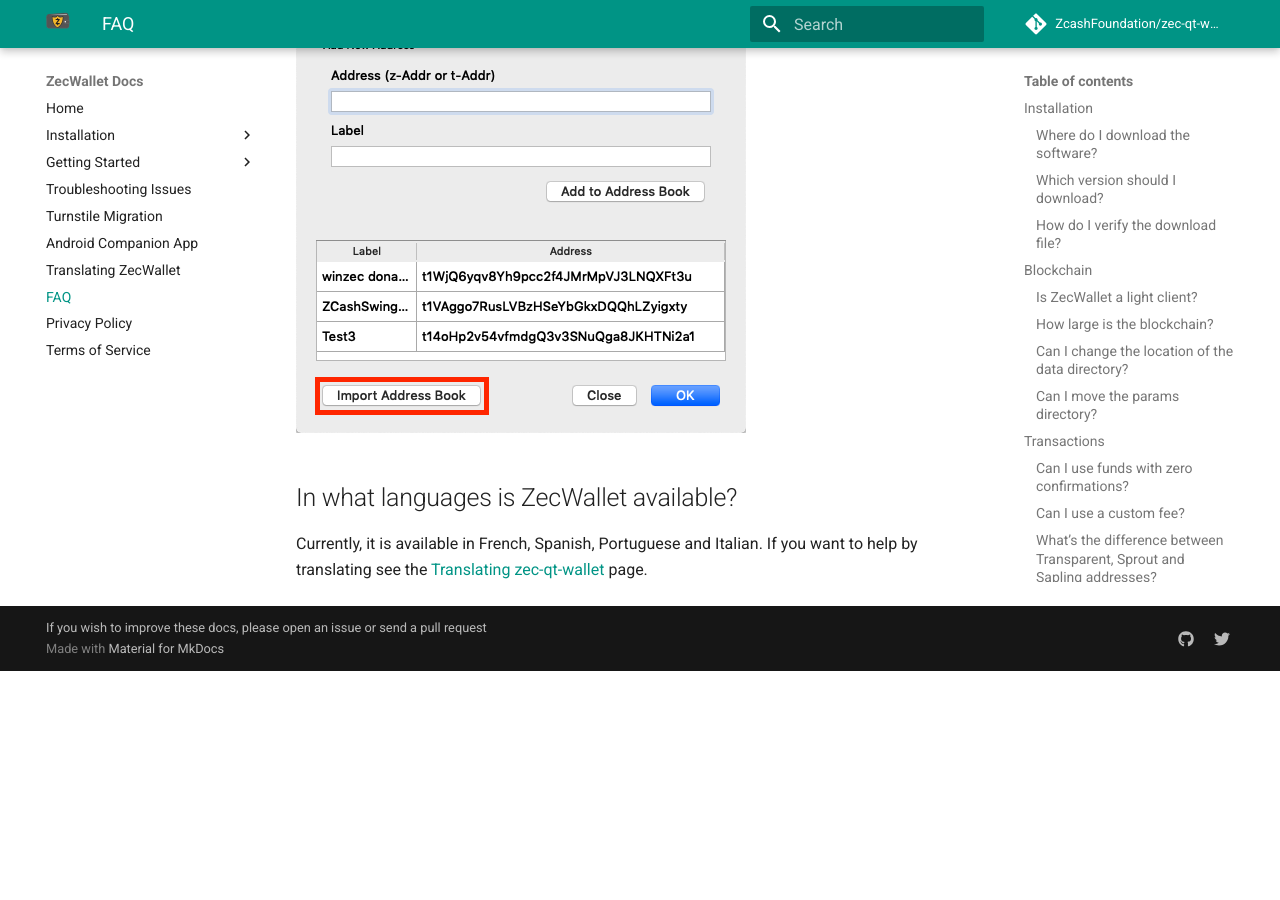
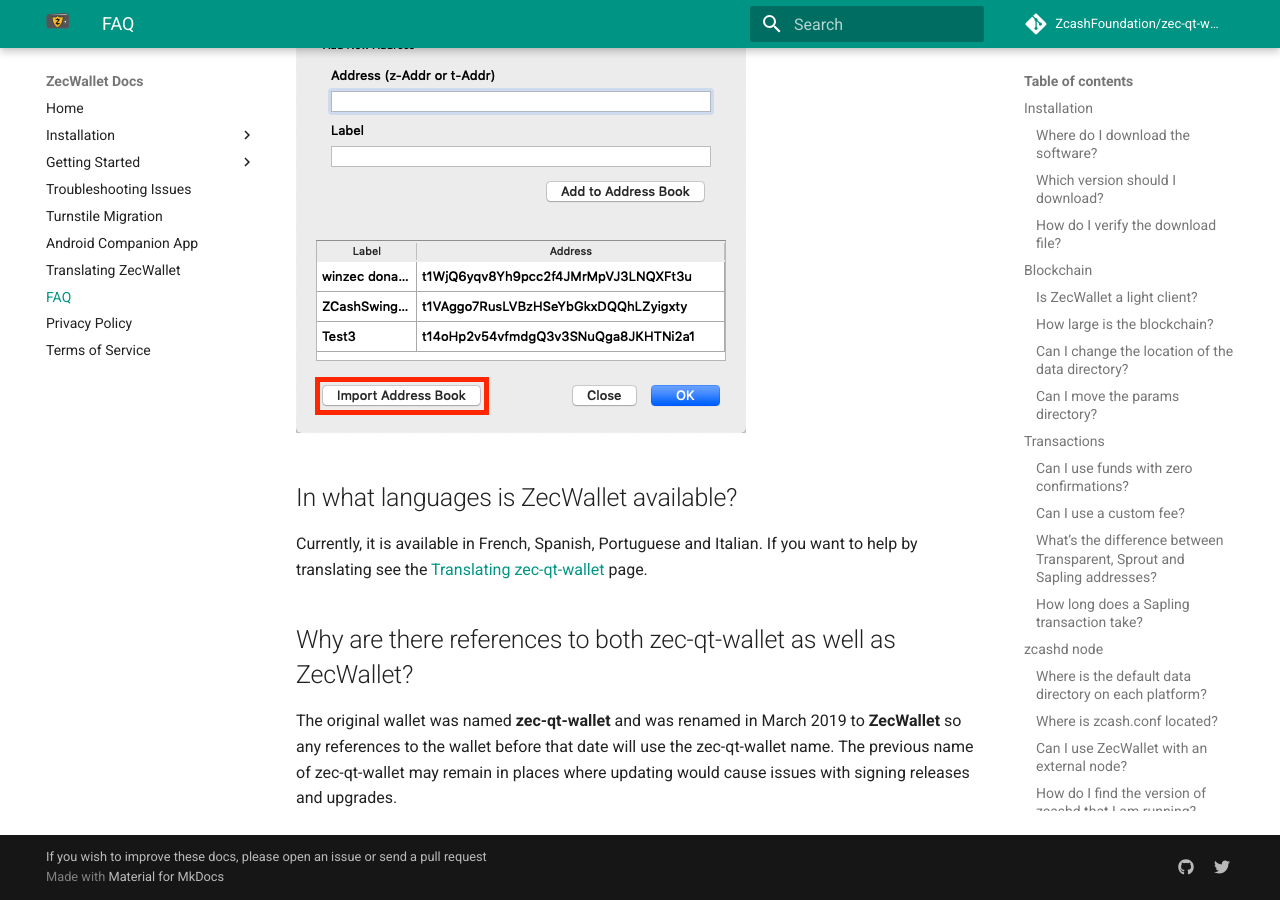
Before and after one commit to adityapk00/zqw-docs, an MkDocs documentation site: the page built from docs/faq.md, in a window 1280 px wide and 900 px high, scrolled down 7361 px. Built offline with MkDocs 1.6.1 and Material for MkDocs 9.7.7, drawn with Linux system fonts in a browser that asks for light colours; comment, search, counter and statistics services are not loaded; before the commit the page ends 8032 px from its top, so only the background shows below that.

Commit message:
Closes #24

```diff
--- a/docs/faq.md
+++ b/docs/faq.md
@@ -191,3 +191,7 @@
 ## In what languages is ZecWallet available?
 
 Currently, it is available in French, Spanish, Portuguese and Italian. If you want to help by translating see the [Translating zec-qt-wallet](/translations/) page.
+
+## Why are there references to both zec-qt-wallet as well as ZecWallet?
+
+The original wallet was named **zec-qt-wallet** and was renamed in March 2019 to **ZecWallet** so any references to the wallet before that date will use the zec-qt-wallet name. The previous name of zec-qt-wallet may remain in places where updating would cause issues with signing releases and upgrades.
```
